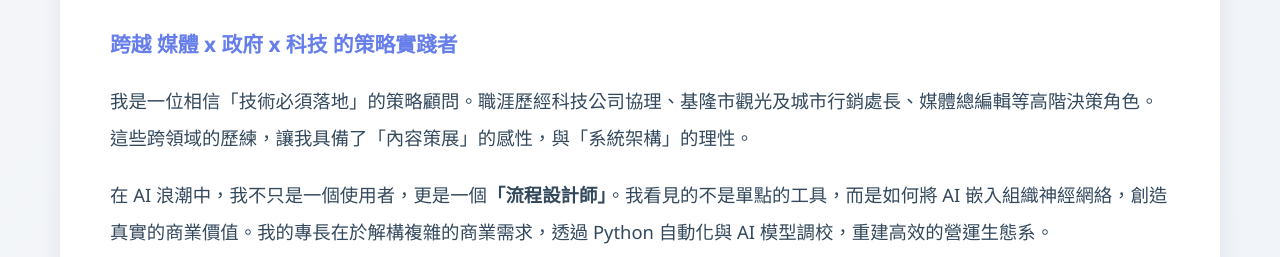
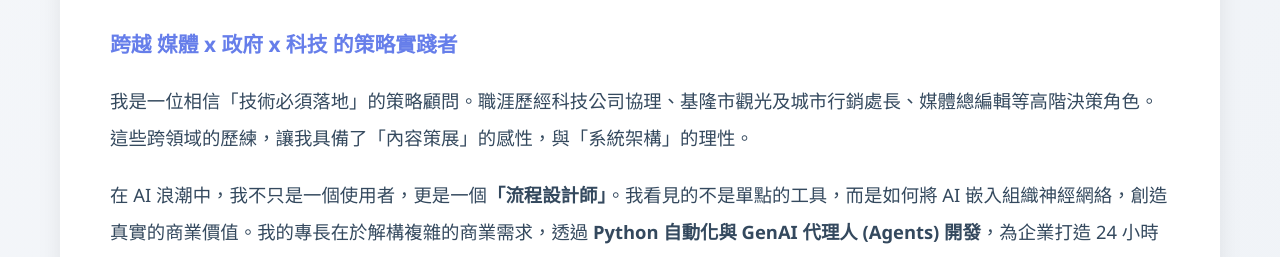
Before and after one commit to Phyllis9783/phyllis-profile, a plain HTML site: page index.html in a window 1280 px wide. Shown: the part 691-948 px from the top of the page. Drawn offline with Linux system fonts and the light colour scheme.

Commit message:
Update index.html

```diff
--- a/index.html
+++ b/index.html
@@ -368,7 +368,7 @@
                 我是一位相信「技術必須落地」的策略顧問。職涯歷經科技公司協理、基隆市觀光及城市行銷處長、媒體總編輯等高階決策角色。這些跨領域的歷練，讓我具備了「內容策展」的感性，與「系統架構」的理性。
             </p>
             <p class="intro-text">
-                在 AI 浪潮中，我不只是一個使用者，更是一個<strong>「流程設計師」</strong>。我看見的不是單點的工具，而是如何將 AI 嵌入組織神經網絡，創造真實的商業價值。我的專長在於解構複雜的商業需求，透過 Python 自動化與 AI 模型調校，重建高效的營運生態系。
+                在 AI 浪潮中，我不只是一個使用者，更是一個<strong>「流程設計師」</strong>。我看見的不是單點的工具，而是如何將 AI 嵌入組織神經網絡，創造真實的商業價值。我的專長在於解構複雜的商業需求，透過 <strong>Python 自動化與 GenAI 代理人 (Agents) 開發</strong>，為企業打造 24 小時運作的數位勞動力，重建高效的營運生態系。
             </p>
             <div class="highlight-box">
                 <strong>我的核心信念：</strong> AI 不是取代人，而是讓專業者回到最有價值的思考與創造上。我幫你把 AI 變成同事，而不只是工具。
```
